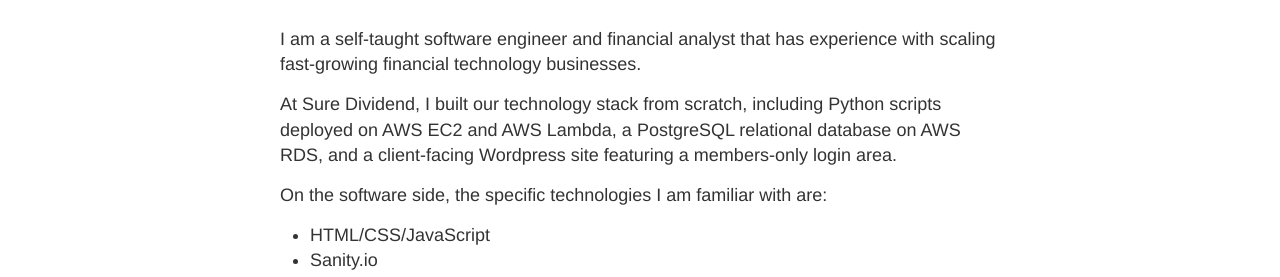
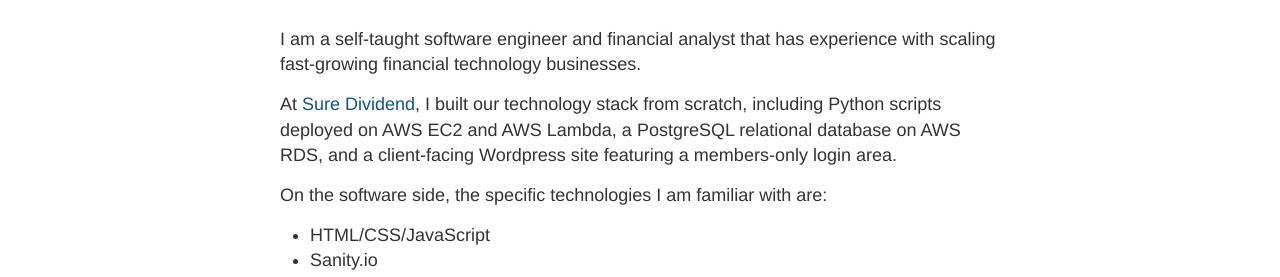
Before and after one commit to rosyberti/website, a Jekyll site: the page built from hire-me.md, in a window 1280 px wide. Shown: the part 200-477 px from the top of the page. Built offline with Jekyll 4.4.1, drawn with Linux system fonts in a browser that asks for light colours; part of the change alters nothing that is shown.

```diff
--- a/hire-me.md
+++ b/hire-me.md
@@ -6,7 +6,7 @@ permalink: /hire-me/
 
 I am a self-taught software engineer and financial analyst that has experience with scaling fast-growing financial technology businesses.
 
-At Sure Dividend, I built our technology stack from scratch, including Python scripts deployed on AWS EC2 and AWS Lambda, a PostgreSQL relational database on AWS RDS, and a client-facing Wordpress site featuring a members-only login area.
+At [Sure Dividend](https://www.suredividend.com/), I built our technology stack from scratch, including Python scripts deployed on AWS EC2 and AWS Lambda, a PostgreSQL relational database on AWS RDS, and a client-facing Wordpress site featuring a members-only login area.
 
 On the software side, the specific technologies I am familiar with are:
 
```
